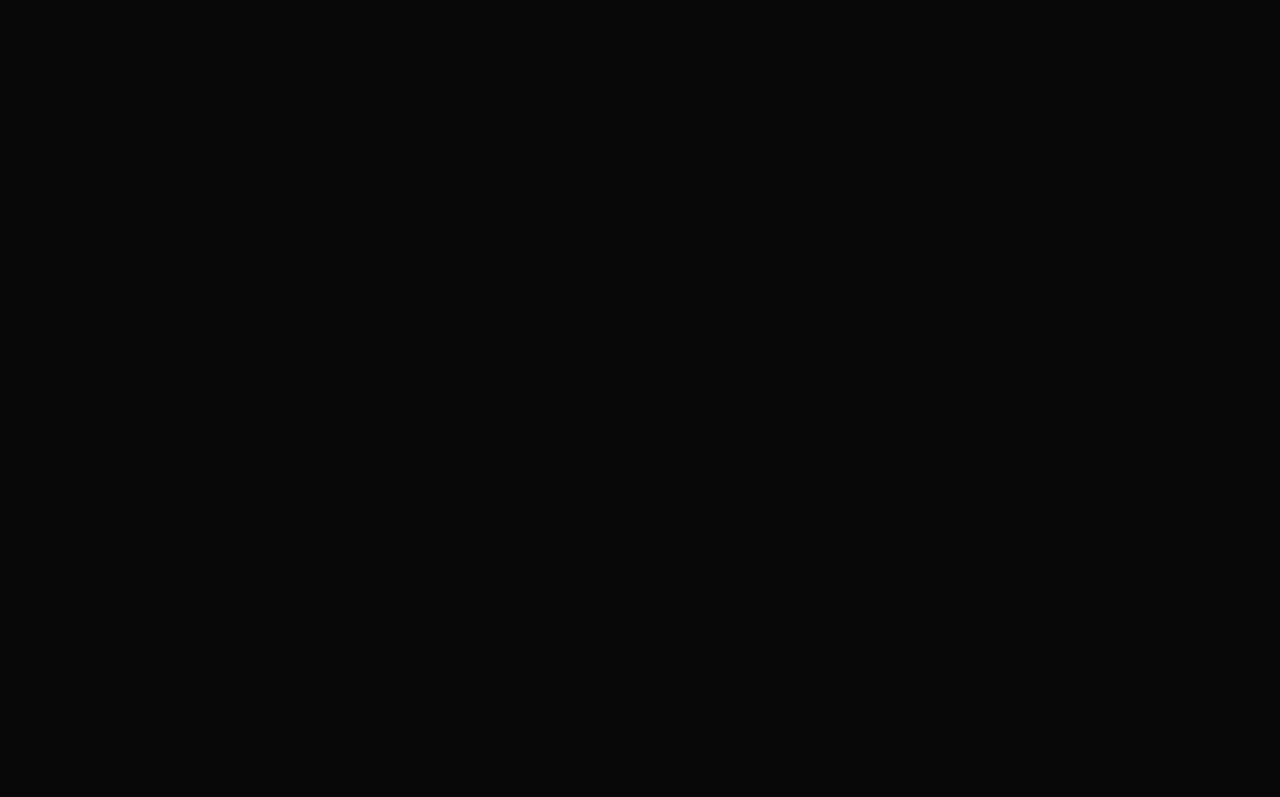
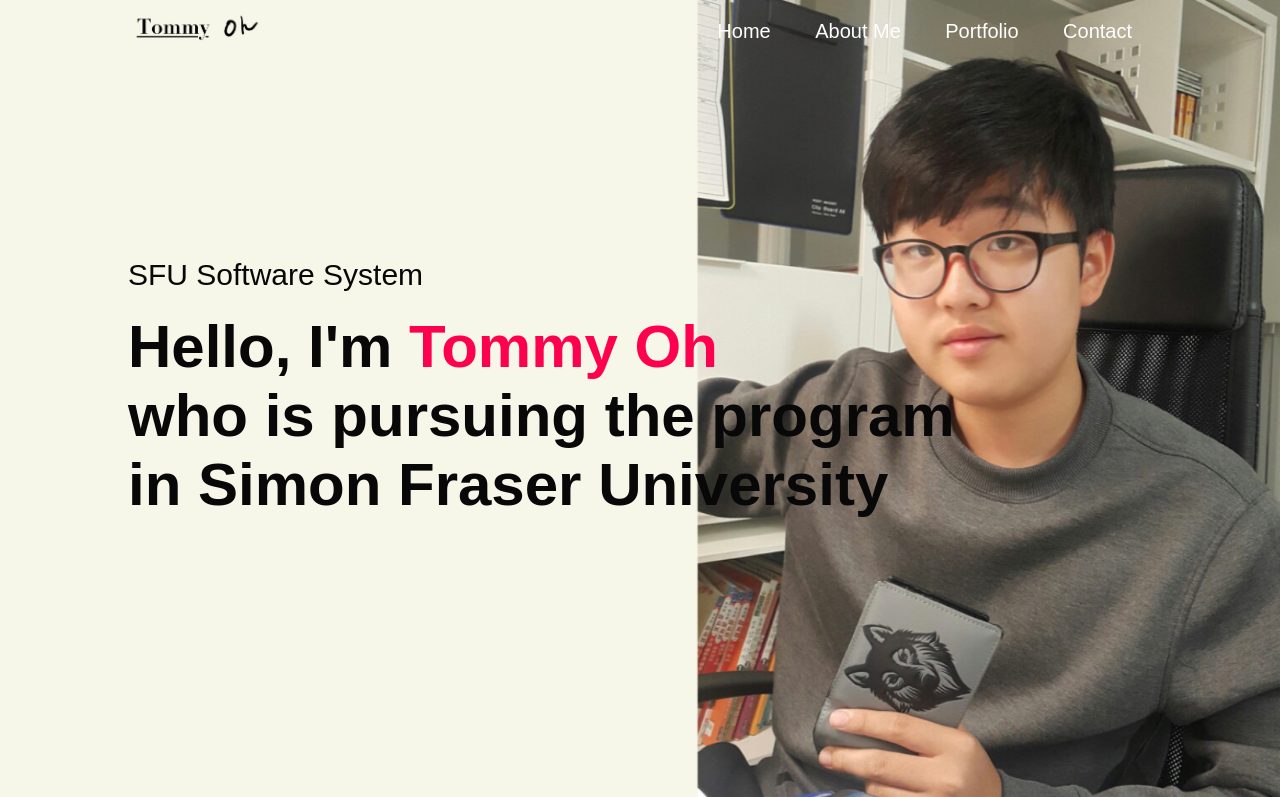
Before and after one commit to TommyOh0428/portfolio-page, a plain HTML site: page index.html in a window 1280 px wide. Shown: the top 797 px of the page. Drawn offline with Linux system fonts and the light colour scheme.

Commit message:
add header section in the page

```diff
--- a/index.html
+++ b/index.html
@@ -8,9 +8,35 @@
 </head>
 <body>
     <div id="header">
-
+        <div class="container">
+            <nav>
+                <img src="photo/logo.jpg" class="logo">
+                <ul>
+                    <li><a href="#">Home</a></li>
+                    <li><a href="#">About Me</a></li>
+                    <li><a href="#">Portfolio</a></li>
+                    <li><a href="#">Contact</a></li>
+                </ul>
+            </nav>
+            <div class="header-text">
+                <p>SFU Software System</p>
+                <h1>Hello, I'm <span>Tommy Oh</span> <br>who is pursuing the program <br>in Simon Fraser University</h1>
+            </div>
+        </div>
     </div>
-
+<!-------------------- About Me ----------------->
+<div class="about">
+    <div class="container">
+        <div class="row">
+            <div class="about-col-1">
+                <img src="photo/selfie-2.jpg">
+            </div>
+            <div class="about-col-2">
+                <h1>About Me</h1>
+            </div>
+        </div>
+    </div>
+</div>
 
 </body>
 </html>
--- a/style.css
+++ b/style.css
@@ -13,5 +13,87 @@ body {
 #header {
     width: 100%;
     height: 100vh;
-    background-image: url();
+    background-image: url(photo/selfie.jpg);
+    background-size: cover;
+    background-position: center;
 }
+
+.container {
+    padding: 10px 10%;
+}
+
+nav {
+    display: flex;
+    align-items: center;
+    justify-content: space-between;
+    flex-wrap: wrap;
+}
+
+.logo {
+    width: 140px;
+}
+
+nav ul li {
+    display: inline-block;
+    list-style: none;
+    margin: 10px 20px;
+}
+
+nav ul li a {
+    color: #fff;
+    text-decoration: none;
+    font-size: 20px;
+    position: relative;
+}
+
+nav ul li a::after {
+    content: '';
+    width: 0;
+    height: 3px;
+    background: #ff004f;
+    position: absolute;
+    left: 0;
+    bottom: -6px;
+    transition: 0.5s;
+}
+
+nav ul li a:hover::after {
+    width: 100%;
+}
+
+.header-text {
+    margin-top: 20%;
+    font-size: 30px;
+    color: #080808;
+}
+
+.header-text h1 {
+    font-size: 60px;
+    margin-top: 20px;
+}
+
+.header-text h1 span {
+    color: #ff004f;
+}
+
+/* -------------- About Me ---------------*/
+
+#about {
+    padding: 80px 0;
+    color: #ababab;
+}
+
+.row {
+    display: flex;
+    justify-content: space-between;
+    flex-wrap: wrap;
+}
+
+.about-col-1 {
+    flex-basis: 100%;
+}
+
+.about-col-1 img {
+    width: 100%;
+    border-radius: 15px;
+}
```
Also changed, not shown: photo/logo.jpg (added), photo/selfie-2.jpg (added), photo/selfie.jpg (added), 2 other files.
